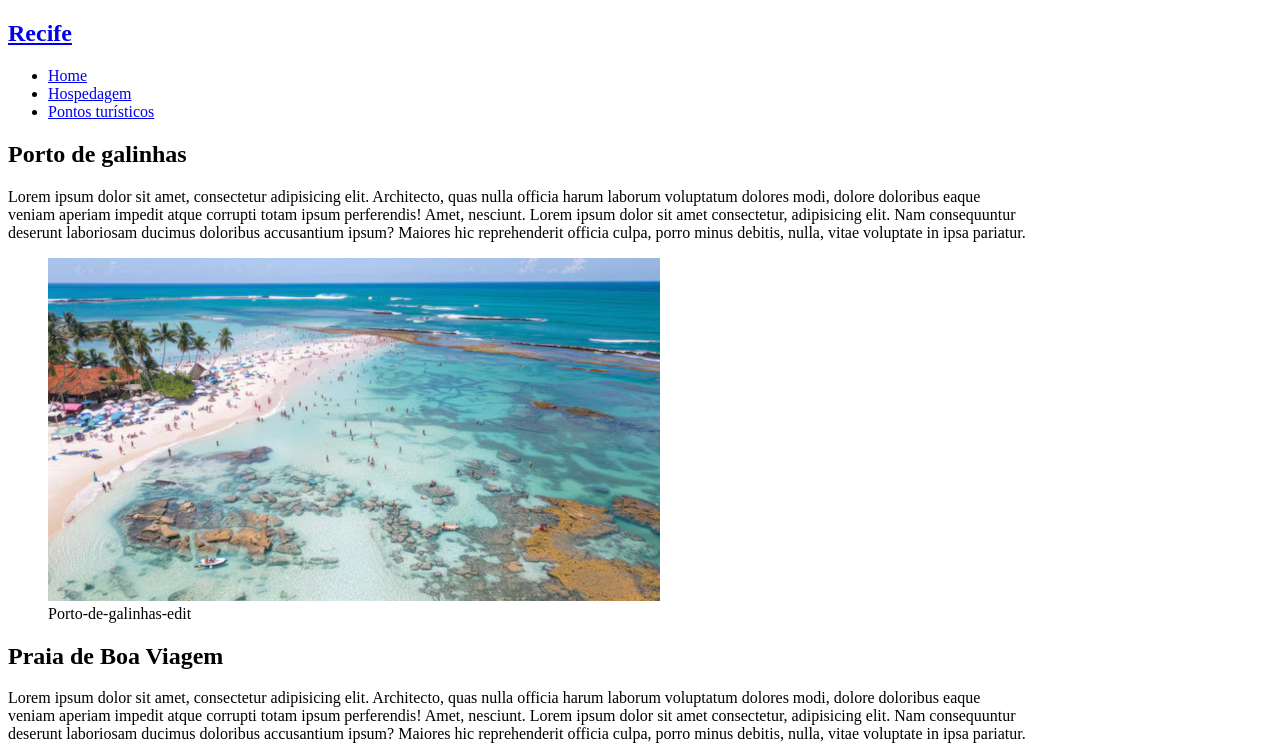
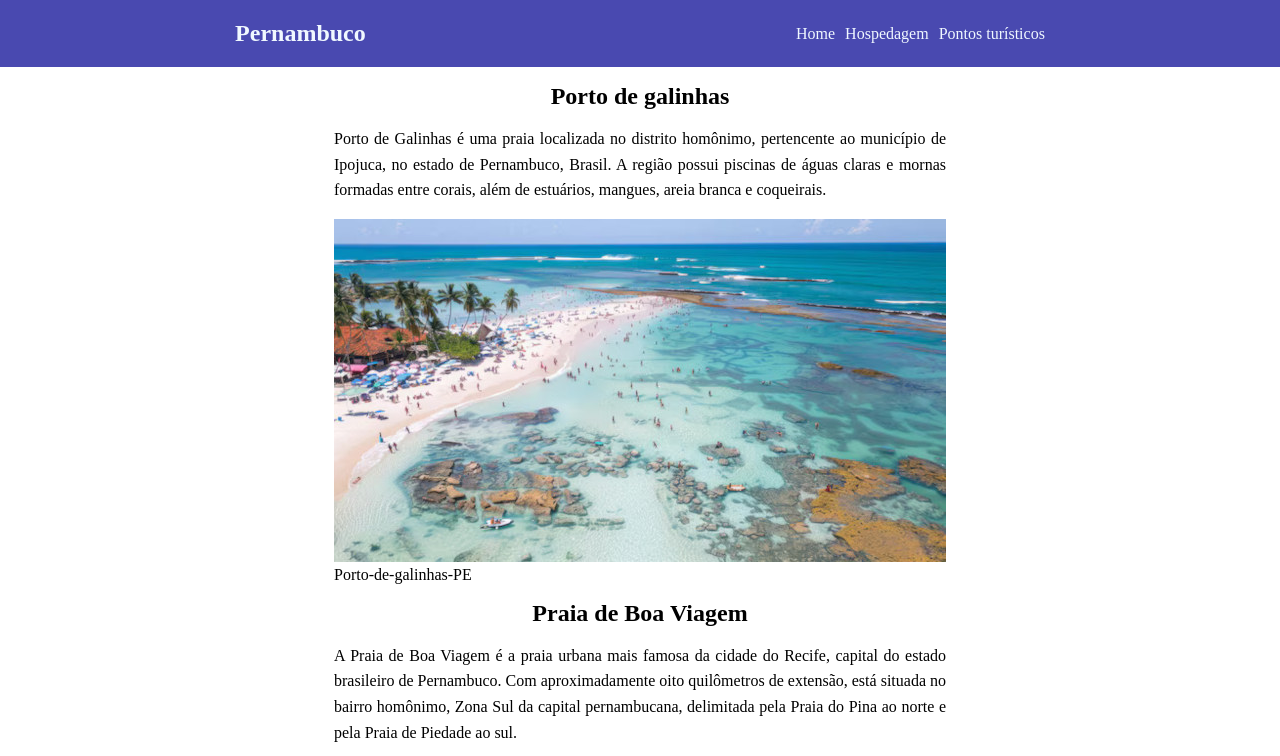
Before and after one commit to AlanPedroD/marco-zero, a plain HTML site: page pontos-turisticos.html in a window 1280 px wide. Shown: the top 756 px of the page. Drawn offline with Linux system fonts and the light colour scheme.

Commit message:
estilizacao iniciada

```diff
--- /dev/null
+++ b/hospedagem.css
@@ -0,0 +1,31 @@
+*{
+    margin: 0;
+    padding: 0;
+    box-sizing: border-box;
+    text-decoration: none;
+    list-style: none;
+}
+
+header {
+    background-color: rgb(73, 73, 176);
+    padding: 20px;
+}
+
+header nav {
+    display: flex;
+    justify-content: space-around;
+    align-items: center;
+}
+
+header nav ul {
+    display: flex;
+    gap: 10px;
+}
+
+.container-imagem{
+    width: 612px;
+}
+
+.container-imagem img{
+    width: 100%;
+}
--- a/pontos-turisticos.html
+++ b/pontos-turisticos.html
@@ -3,15 +3,16 @@
 <head>
     <meta charset="UTF-8">
     <meta name="viewport" content="width=device-width, initial-scale=1.0">
-    <title>Home marco zero</title>
+    <title>Pontos-turisticos</title>
+    <link rel="stylesheet" href="pontostur.css">
 </head>
 <body>
     <header>
         <nav>
-            <a href="index.html"><h1>Recife</h1></a>
+            <a href="index.html"><h1>Pernambuco</h1></a>
             <ul>
                 <li><a href="index.html">Home</a></li>
-                <li><a href="./hospedagem.html">Hospedagem</a></li>
+                <li><a href="hospedagens.html">Hospedagem</a></li>
                 <li><a href="pontos-turisticos.html">Pontos turísticos</a></li>
             </ul>
         </nav>
@@ -19,30 +20,36 @@
 
     <main>
         <section>
+            <article>
                 <h2>Porto de galinhas</h2>
                 <p>
-                Lorem ipsum dolor sit amet, consectetur adipisicing elit. Architecto, quas nulla officia harum laborum voluptatum dolores modi, dolore doloribus eaque <br> veniam aperiam impedit atque corrupti totam ipsum perferendis! Amet, nesciunt. Lorem ipsum dolor sit amet consectetur, adipisicing elit. Nam consequuntur <br> deserunt laboriosam ducimus doloribus accusantium ipsum? Maiores hic reprehenderit officia culpa, porro minus debitis, nulla, vitae voluptate in ipsa pariatur.
+                    Porto de Galinhas é uma praia localizada no distrito homônimo, pertencente ao município de Ipojuca, no estado de Pernambuco, Brasil. A região possui piscinas de águas claras e mornas formadas entre corais, além de estuários, mangues, areia branca e coqueirais.
                 </p>
                 <figure>
                     <img src="imagens/porto-de-galinhas-edit.jpg" alt="imagem porto de galinhas recife" title="Porto de galinhas Recife">
-                <figcaption>Porto-de-galinhas-edit</figcaption>
+                    <figcaption>Porto-de-galinhas-PE</figcaption>
                 </figure>
                 <h2>Praia de Boa Viagem</h2>
+            </article>
+            <article>
                 <p>
-                Lorem ipsum dolor sit amet, consectetur adipisicing elit. Architecto, quas nulla officia harum laborum voluptatum dolores modi, dolore doloribus eaque <br> veniam aperiam impedit atque corrupti totam ipsum perferendis! Amet, nesciunt. Lorem ipsum dolor sit amet consectetur, adipisicing elit. Nam consequuntur <br> deserunt laboriosam ducimus doloribus accusantium ipsum? Maiores hic reprehenderit officia culpa, porro minus debitis, nulla, vitae voluptate in ipsa pariatur.
+                    A Praia de Boa Viagem é a praia urbana mais famosa da cidade do Recife, capital do estado brasileiro de Pernambuco. Com aproximadamente oito quilômetros de extensão, está situada no bairro homônimo, Zona Sul da capital pernambucana, delimitada pela Praia do Pina ao norte e pela Praia de Piedade ao sul.
                 </p>
                 <figure>
                     <img src="imagens/praia-de-boa-viagem.jpg" alt="imagem praca de marco zero" title="Praia de Boa Viagem">
                     <figcaption>Praia de Boa Viagem</figcaption>
                 </figure>
                 <h2>Teatro Santa Isabel</h2>
+            </article>
+            <article>
                 <p>
-                Lorem ipsum dolor sit amet, consectetur adipisicing elit. Architecto, quas nulla officia harum laborum voluptatum dolores modi, dolore doloribus eaque <br> veniam aperiam impedit atque corrupti totam ipsum perferendis! Amet, nesciunt. Lorem ipsum dolor sit amet consectetur, adipisicing elit. Nam consequuntur <br> deserunt laboriosam ducimus doloribus accusantium ipsum? Maiores hic reprehenderit officia culpa, porro minus debitis, nulla, vitae voluptate in ipsa pariatur.
+                    O Teatro de Santa Isabel é um teatro localizado na cidade brasileira do Recife, capital do estado de Pernambuco. É um raro exemplo de genuína arquitetura neoclássica da primeira metade do século XIX brasileiro. Foi nomeado em homenagem à Princesa Isabel.
                 </p>
                 <figure>
                     <img src="imagens/teatro santa-isabel-edit.jpg" alt="imagem praca de marco zero" title="Teatro Santa Isabel">
                     <figcaption>Teatro Santa Isabel</figcaption>
                 </figure>
+            </article>
         </section>
     </main>
 
@@ -52,6 +59,7 @@
             <li><a href="https://instagram.com/meublog" target="_blank">Instagram</a></li>
             <li><a href="https://twitter.com/meublog" target="_blank">Twitter</a></li>
         </ul>
+        <p>&copy;Todos os direits reservados</p>
     </footer>
 
 </body>
--- /dev/null
+++ b/pontostur.css
@@ -0,0 +1,87 @@
+*{
+    margin: 0;
+    padding: 0;
+    box-sizing: border-box;
+    text-decoration: none;
+    list-style: none;
+}
+
+body{
+    display: flex;
+    flex-direction: column;
+}
+
+header {
+    background-color: rgb(73, 73, 176);
+    padding: 20px;
+}
+
+header nav{
+    display: flex;
+    align-items: center;
+    justify-content: space-around;
+}
+
+header nav ul{
+    display: flex;
+    gap:  10px;
+}
+
+header nav ul li a, h1{
+    color: aliceblue;
+}
+
+main{
+    display: flex;
+    justify-content: center;
+    align-items: center;
+    margin: auto;
+    max-width: 1080px;
+    /* background-color: blanchedalmond; */
+}
+
+section{
+    display: flex;
+    flex-direction: column;
+    justify-content: center;
+    align-items: center;
+}
+
+
+article{
+    max-width: 640px;
+    display: flex;
+    justify-content: center;
+    align-items: center;
+    flex-direction: column;
+}
+
+article h2{
+    padding: 16px 0px;
+}
+
+article p{
+    line-height: 1.6;
+    width: 100%;
+    text-align: justify;
+    max-width: 612px;
+    margin-bottom: 1em;
+}
+
+footer {
+    display: flex;
+    justify-content: center;
+    align-items: center;
+    flex-direction: column;
+    background-color: #f1f1f1;
+    padding: 20px;
+}
+
+footer ul {
+    display: flex;
+    gap: 16px;
+}
+
+footer p{
+    margin-top: 10px;
+}
--- /dev/null
+++ b/style.css
@@ -0,0 +1,101 @@
+/* Global Styles */
+* {
+    margin: 0;
+    padding: 0;
+    box-sizing: border-box;
+    text-decoration: none;
+    list-style: none;
+}
+
+/* Layout de altura total para html e body */
+html, body {
+    height: 100%;
+}
+
+body {
+    display: flex;
+    flex-direction: column;
+    min-height: 100vh;
+}
+
+/* Header */
+header {
+    background-color: rgb(73, 73, 176);
+    padding: 20px;
+}
+
+header nav {
+    display: flex;
+    justify-content: space-around;
+    align-items: center;
+}
+
+header nav ul {
+    display: flex;
+    gap: 10px;
+}
+
+header nav ul li {
+    list-style: none;
+}
+
+header nav ul li a, h1 {
+    color: aliceblue;
+}
+
+/* Main Content */
+main {
+    display: flex;
+    justify-content: center;
+    max-width: 1080px;
+    margin: auto;
+    margin-top: 20px;
+    padding: 20px;
+   /* background-color: blanchedalmond; */
+   flex-grow: 1; /* Faz o conteúdo crescer para ocupar o espaço restante */
+}
+
+section {
+    display: flex;
+    flex-direction: column;
+    justify-content: center;
+}
+
+.conteudo-texto {
+    max-width: 639px;
+}
+
+/* Figure & Image */
+figure img {
+    max-width: 100%; /* Responsivo */
+    height: auto;    /* Mantém proporção */
+}
+
+figure {
+    text-align: center;
+}
+
+/* Footer */
+footer {
+    display: flex;
+    justify-content: center;
+    align-items: center;
+    flex-direction: column;
+    background-color: #f1f1f1;
+    padding: 20px;
+}
+
+footer ul {
+    display: flex;
+    gap: 16px;
+}
+
+footer p {
+    margin-top: 10px;
+}
+
+/* Tipografia */
+p {
+    line-height: 1.6;
+    margin-bottom: 1em;
+}
```
Also changed, not shown: hospedagens.html (added, +65 -0 lines), index.html (+10 -6 lines), imagens/hosped-pot-galinhas-800px.jpg (added), imagens/hospedagem-boa-viagem.jpg (added), imagens/hospedagem-teatro-santa-isabel.webp (added). Lines whose indentation alone changed are shown as unchanged.
